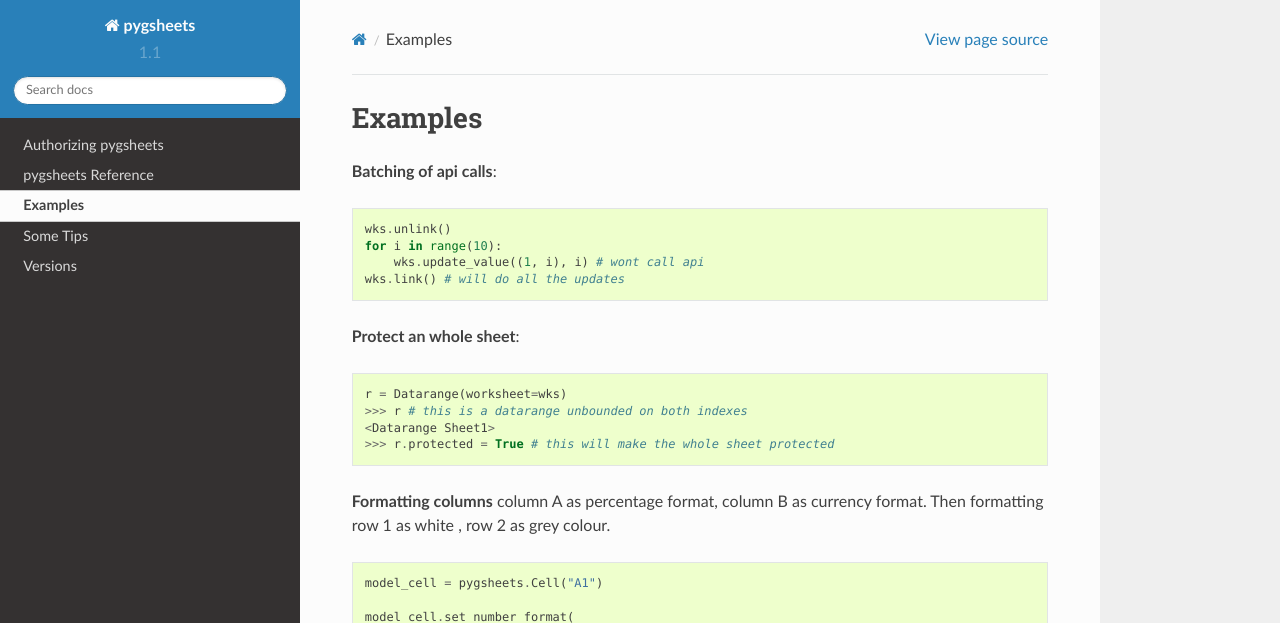
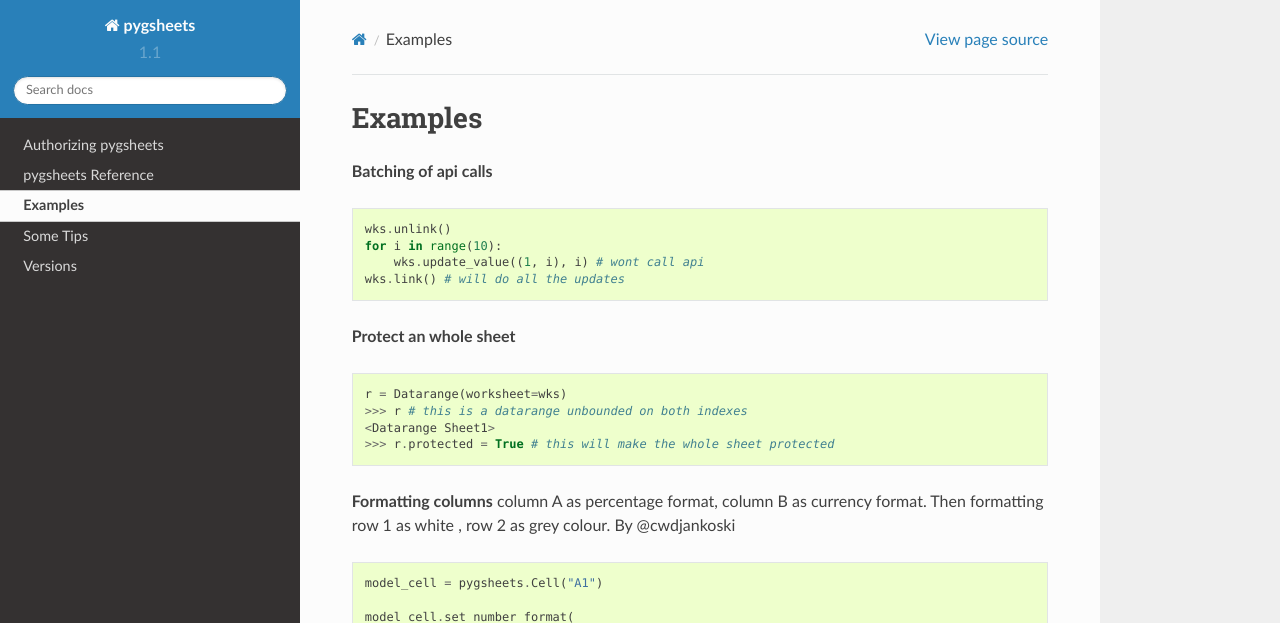
Before and after one commit to nithinmurali/pygsheets, a Sphinx documentation site: the page built from docs/source/examples.rst, in a window 1280 px wide and 1235 px high. Shown: the top 623 px of the window. Built offline with Sphinx 7.4.7 and the Read the Docs theme 2.0.0, drawn with Linux system fonts in a browser that asks for light colours.

Commit message:
examples doc changes

```diff
--- a/docs/source/examples.rst
+++ b/docs/source/examples.rst
@@ -2,14 +2,18 @@
 Examples
 ========
 
-**Batching of api calls**::
+**Batching of api calls**
+
+.. code:: python
 
     wks.unlink()
     for i in range(10):
         wks.update_value((1, i), i) # wont call api
     wks.link() # will do all the updates
 
-**Protect an whole sheet**::
+**Protect an whole sheet**
+
+.. code:: python
 
     r = Datarange(worksheet=wks)
     >>> r # this is a datarange unbounded on both indexes
@@ -19,7 +23,9 @@
 
 **Formatting columns**
 column A as percentage format, column B as currency format. Then formatting
-row 1 as white , row 2 as grey colour. ::
+row 1 as white , row 2 as grey colour. By @cwdjankoski
+
+.. code:: python
 
     model_cell = pygsheets.Cell("A1")
 
```
